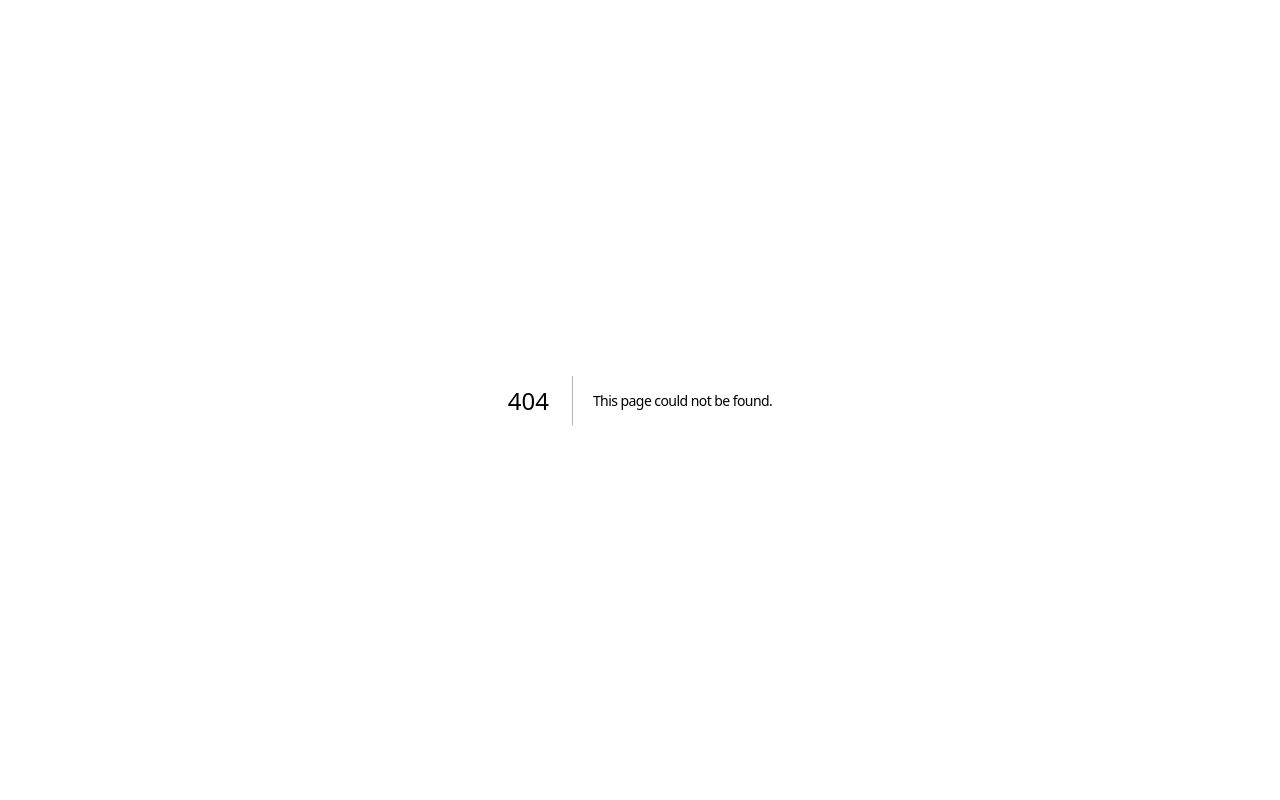
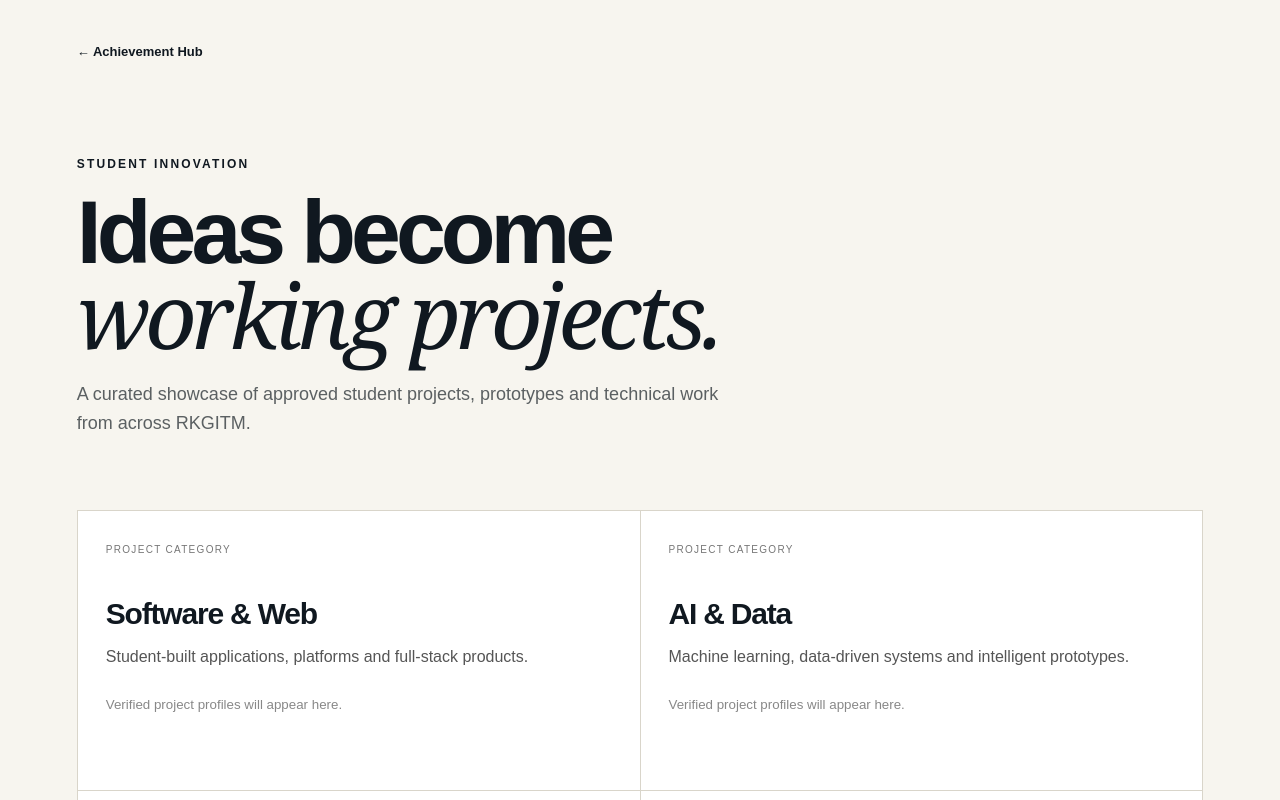
Before and after one commit to Tanishak1/RKGITM-Achievement-Hub, a Next.js app in the folder frontend/: page /projects in a window 1280 px wide. Before the commit this address had no page. Shown: the top 800 px of the page. Built offline with nearby package versions, Linux system fonts and the light colour scheme.

Commit message:
feat: add student projects showcase

```diff
--- /dev/null
+++ b/frontend/app/projects/page.tsx
@@ -0,0 +1,2 @@
+const items=[["Software & Web","Student-built applications, platforms and full-stack products."],["AI & Data","Machine learning, data-driven systems and intelligent prototypes."],["Hardware & IoT","Connected devices, embedded systems and practical engineering builds."],["Innovation","Problem-solving prototypes developed for hackathons and institutional challenges."]];
+export default function Projects(){return <main className="directoryPage"><a className="backLink" href="/">← Achievement Hub</a><header className="directoryHero"><p className="eyebrow">STUDENT INNOVATION</p><h1>Ideas become<br/><em>working projects.</em></h1><p>A curated showcase of approved student projects, prototypes and technical work from across RKGITM.</p></header><section className="directoryGrid">{items.map(([t,d])=><article key={t}><span>PROJECT CATEGORY</span><h2>{t}</h2><p>{d}</p><small>Verified project profiles will appear here.</small></article>)}</section><div className="directoryAction"><a className="primary" href="/submit">Submit an Achievement</a></div></main>}
```
